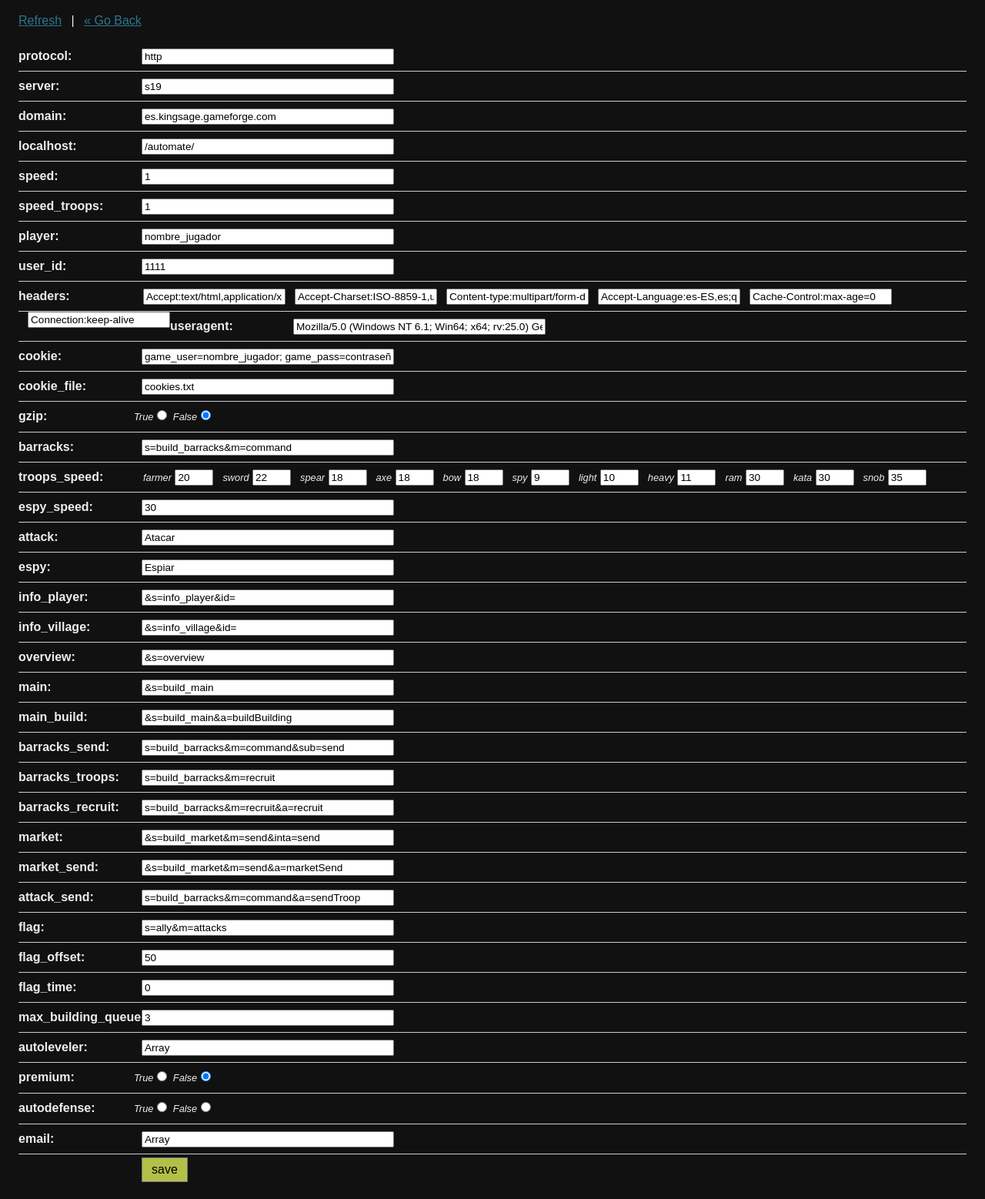
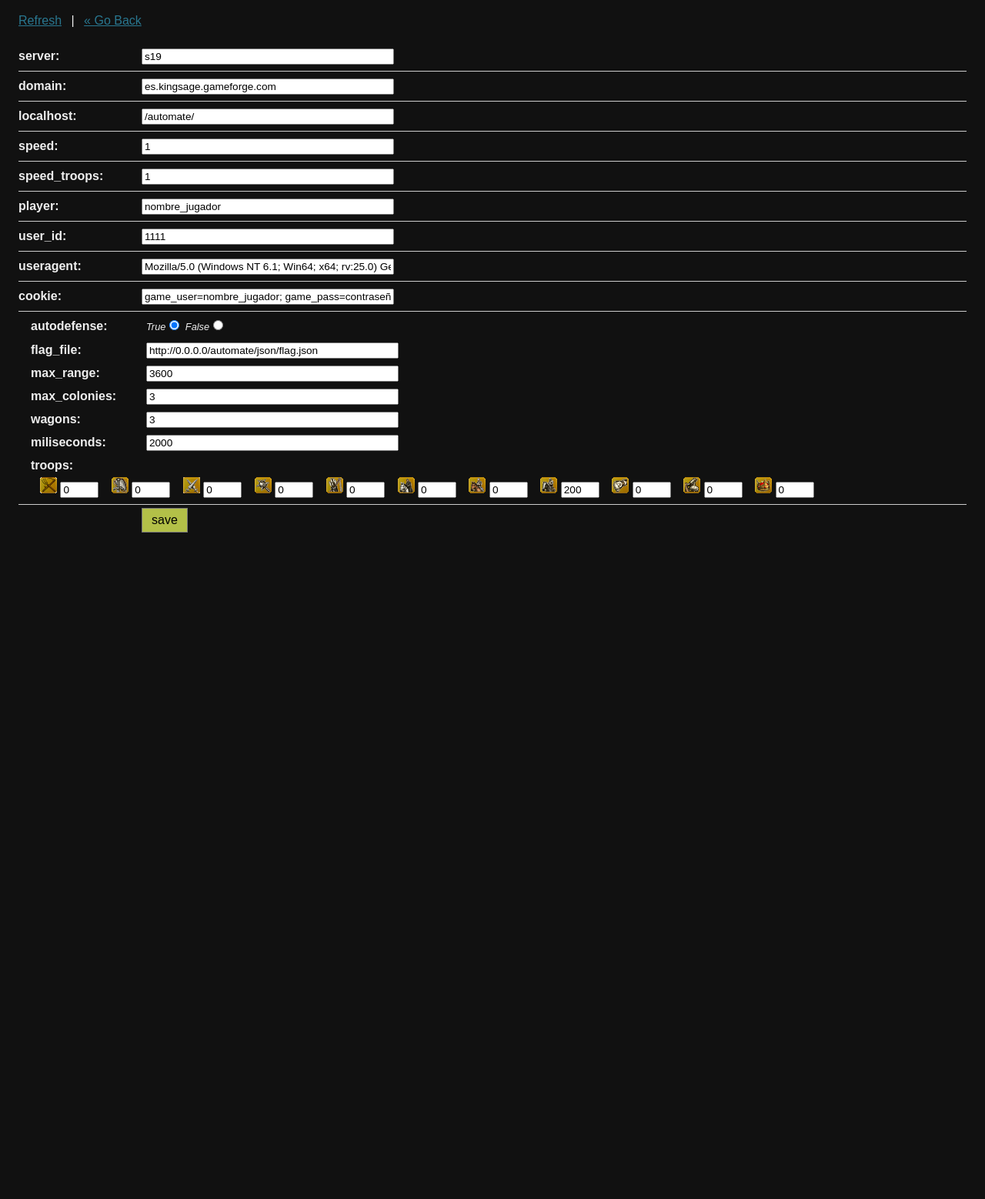
Before and after one commit to guszapa/automate, a PHP site: page /config.php in a window 1280 px wide. Shown: the whole page at 77% size. After the commit the page ends 692 px from the top, so only its background shows below. Run offline with PHP 8.4, Linux system fonts and the light colour scheme; data that the repository does not hold is empty.

Commit message:
Add settings page

```diff
--- a/config.php
+++ b/config.php
@@ -6,24 +6,28 @@ $paths = Automate::factory()->getPaths();
  * Controller
  */
 if (! empty($_POST)) {
-    echo "<pre>";
-	print_r($_POST);
-	echo "</pre>";
+    $_config = array_merge($config, $_POST);
 
-	/*
+    if (isset($_config['autodefense']) && isset($_config['autodefense']['troops'])) {
+	    // Remove zero troops
+	    foreach ($_config['autodefense']['troops'] as $key => $value) {
+	    	if ($value <= 0) unset($_config['autodefense']['troops'][$key]);
+	    }
+	    $_config['autodefense']['active'] = $_config['autodefense']['active'] == "true";
+    }
+
     if ($f = fopen($paths['config'], 'w')) {
-	   fwrite($f, json_encode($scheduler_json));
+        fwrite($f, json_encode($_config));
         fclose($f);
-	   $msg = "The attack have been saved. <a href='{$config['localhost']}config.php'>refresh page</a>";
+        $msg = "The config has been saved. <a href='{$config['localhost']}config.php'>refresh page</a>";
     } else {
         Automate::factory()->log('E', "You don't have permission to write {$paths['config']} file");
-   }*/
+    }
 }
 /**
  * View
  */
 ?>
-<? if (!$is_ajax) : ?>
 <!DOCTYPE html>
 <html lang="en">
     <head>
@@ -51,48 +55,75 @@ if (! empty($_POST)) {
 			<form action="<?=$config['localhost']?>config.php" method="post">
 				<ul>
 				<? foreach($config as $key => $data) : ?>
-					<? switch($key) : case 'headers': ?>
+					<? switch($key) : case 'headers': ?><!-- don't show headers --><? break; ?>
+					<? case 'protocol': ?><!-- don't show protocol --><? break; ?>
+					<? case 'gzip': ?><!-- don't show gzip --><? break; ?>
+					<? case 'cookie_file': ?><!-- don't show gzip --><? break; ?>
+					<? case 'barracks': ?><!-- don't show barracks --><? break; ?>
+					<? case 'troops_speed': ?><!-- don't show troops_speed --><? break; ?>
+					<? case 'espy_speed': ?><!-- don't show spy_speed --><? break; ?>
+					<? case 'premium': ?><!-- don't show premium --><? break; ?>
+					<? case 'attack': ?><!-- don't show attack --><? break; ?>
+					<? case 'espy': ?><!-- don't show espy --><? break; ?>
+					<? case 'info_player': ?><!-- don't show info_player --><? break; ?>
+					<? case 'info_village': ?><!-- don't show info_village --><? break; ?>
+					<? case 'overview': ?><!-- don't show overview --><? break; ?>
+					<? case 'main': ?><!-- don't show main --><? break; ?>
+					<? case 'main_build': ?><!-- don't show main_build --><? break; ?>
+					<? case 'barracks_send': ?><!-- don't show barracks_send --><? break; ?>
+					<? case 'barracks_troops': ?><!-- don't show barracks_troops --><? break; ?>
+					<? case 'barracks_recruit': ?><!-- don't show barracks_recruit --><? break; ?>
+					<? case 'market': ?><!-- don't show market --><? break; ?>
+					<? case 'market_send': ?><!-- don't show market_send --><? break; ?>
+					<? case 'attack_send': ?><!-- don't show attack_send --><? break; ?>
+					<? case 'flag': ?><!-- don't show flag --><? break; ?>
+					<? case 'flag_offset': ?><!-- don't show flag_offset --><? break; ?>
+					<? case 'flag_time': ?><!-- don't show flag_time --><? break; ?>
+					<? case 'max_building_queue': ?><!-- don't show max_building_queue --><? break; ?>
+					<? case 'autoleveler': ?><!-- don't show autoleveler --><? break; ?>
+					<? case 'email': ?><!-- don't show email --><? break; ?>
+					<? case 'autodefense': ?>
 					<li>
+						<fieldset>
+							<div style="margin-left: 16px">
+								<div>
 									<label><b><?=$key?>:</b></label>
-						<? foreach($data as $v) : ?>
-						<span class="left">
-							<input type="text" name="<?=$key?>[]" value="<?=$v?>"/>
+									<i style="font-size:0.8em;">True</i><input type="radio" name="<?=$key?>[active]" value="true" <?= $data['active'] ? 'checked' : null ?>/>
+									<i style="font-size:0.8em;">False</i><input type="radio" name="<?=$key?>[active]" value="false" <?= !$data['active'] ? 'checked' : null ?>/>
+								</div>
+								<div>
+									<label><b>flag_file:</b></label>
+									<input type="text" name="<?=$key?>[flag_file]" value="<?=$data['flag_file']?>" class="span20"/>
+								</div>
+								<div>
+									<label><b>max_range:</b></label>
+									<input type="text" name="<?=$key?>[max_range]" value="<?=$data['max_range']?>" class="span20"/>
+								</div>
+								<div>
+									<label><b>max_colonies:</b></label>
+									<input type="text" name="<?=$key?>[max_colonies]" value="<?=$data['max_colonies']?>" class="span20"/>
+								</div>
+								<div>
+									<label><b>wagons:</b></label>
+									<input type="text" name="<?=$key?>[wagons]" value="<?=$data['wagons']?>" class="span20"/>
+								</div>
+								<div>
+									<label><b>miliseconds:</b></label>
+									<input type="text" name="<?=$key?>[miliseconds]" value="<?=$data['miliseconds']?>" class="span20"/>
+								</div>
+								<div>
+									<label style="display: block; width: 100%"><b>troops:</b></label>
+								</div>
+								<div>
+									<? foreach($config['troops_speed'] as $unit => $value) : ?>
+										<span style="display: inline-block">
+											<img src="<?=$config['localhost']?>media/img/<?=$unit?>.gif" alt="<?=$unit?>" title="<?=$unit?>"/>
+											<input type="text" name="<?=$key?>[troops][<?=$unit?>]" value="<?=isset($data['troops'][$unit]) ? $data['troops'][$unit] : 0?>" class="span2"/>
 										</span>
 									<? endforeach; ?>
-						<span class="both"></span>
-					</li>
-					<? break; ?>
-					<? case 'troops_speed': ?>
-					<li>
-						<label><b><?=$key?>:</b></label>
-						<? foreach($data as $k => $v) : ?>
-						<span class="left">
-							<i style="font-size:0.8em;"><?=$k?></i>
-							<input type="text" class="span2" name="<?=$key?>[<?=$k?>]" value="<?=$v?>"/>
-						</span>
-						<? endforeach; ?>
-						<span class="both"></span>
-					</li>
-					<? break; ?>
-					<? case 'gzip': ?>
-					<li>
-						<label><b><?=$key?>:</b></label>
-						<i style="font-size:0.8em;">True</i><input type="radio" name="<?=$key?>" value="1" <?= $data == 1 ? 'checked' : null ?>/>
-						<i style="font-size:0.8em;">False</i><input type="radio" name="<?=$key?>" value="0" <?= $data == 0 ? 'checked' : null ?>/>
-					</li>
-					<? break; ?>
-					<? case 'autodefense': ?>
-					<li>
-						<label><b><?=$key?>:</b></label>
-						<i style="font-size:0.8em;">True</i><input type="radio" name="<?=$key?>" value="1" <?= $data == 1 ? 'checked' : null ?>/>
-						<i style="font-size:0.8em;">False</i><input type="radio" name="<?=$key?>" value="0" <?= $data == 0 ? 'checked' : null ?>/>
-					</li>
-					<? break; ?>
-					<? case 'premium': ?>
-					<li>
-						<label><b><?=$key?>:</b></label>
-						<i style="font-size:0.8em;">True</i><input type="radio" name="<?=$key?>" value="1" <?= $data == 1 ? 'checked' : null ?>/>
-						<i style="font-size:0.8em;">False</i><input type="radio" name="<?=$key?>" value="0" <?= $data == 0 ? 'checked' : null ?>/>
+								</div>
+							</div>
+						</fieldset>
 					</li>
 					<? break; ?>
 					<? default: ?>
@@ -112,4 +143,3 @@ if (! empty($_POST)) {
         </div>
     </body>
 </html>
-<? endif; ?>
--- a/index.php
+++ b/index.php
@@ -189,13 +189,11 @@ switch ($action) {
 		<h1><?=$config['player']?> <em style="font-size:0.6em">(<?=date('d/m/Y H:i:s')?> | <?=date_default_timezone_get();?>)</em></h1>
 	  </div>
 			<ul class="dashboard block">
-				<!--
 				<li class="left">
 					<a href="<?=$config['localhost']?>config.php" class="left">
 						<img src="<?=$config['localhost']?>media/img/settings.png"/><br/>Settings
 					</a>
 				</li>
-				-->
 				<li class="left">
 					<a href="<?=$config['localhost']?>adminvillages.php?mode=attack" class="left">
 						<img src="<?=$config['localhost']?>media/img/menu_village.png"/><br/>
```
Lines whose indentation alone changed are shown as unchanged.
